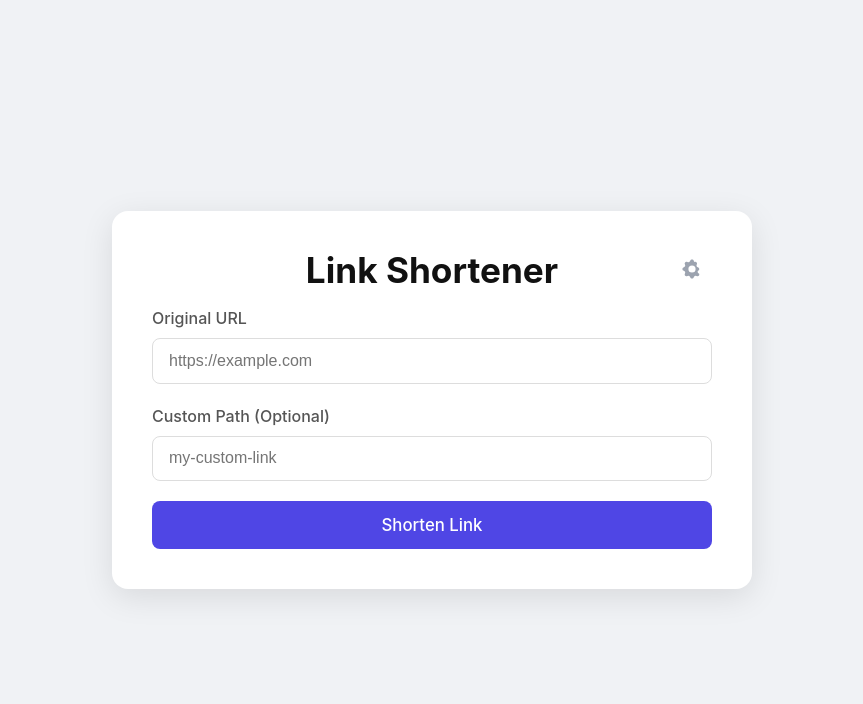
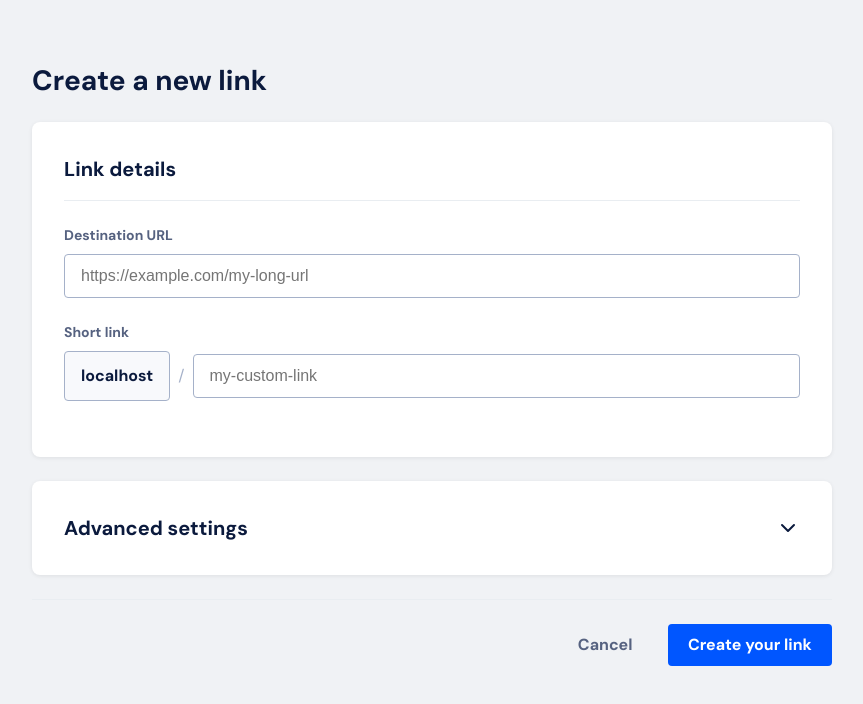
Before and after one commit to bnyhtz/bnyShortener, a React (Vite) app: page / in a window 1280 px wide. Shown: the top 704 px of the page, without its empty margins (208-1071 px from the left). Built offline with nearby package versions, Linux system fonts and the light colour scheme.

Commit message:
Fancier UI

```diff
--- a/index.html
+++ b/index.html
@@ -3,6 +3,9 @@
   <head>
     <meta charset="UTF-8" />
     <link rel="icon" type="image/svg+xml" href="/vite.svg" />
+    <link rel="preconnect" href="https://fonts.googleapis.com">
+    <link rel="preconnect" href="https://fonts.gstatic.com" crossorigin>
+    <link href="https://fonts.googleapis.com/css2?family=DM+Sans:wght@400;700&display=swap" rel="stylesheet">
     <meta name="viewport" content="width=device-width, initial-scale=1.0" />
     <title>link-shortener</title>
   </head>
--- a/src/App.css
+++ b/src/App.css
@@ -1,75 +1,58 @@
 .container {
-  max-width: 560px;
   width: 100%;
-  margin: 2rem;
-  padding: 2.5rem;
-  text-align: center;
-  background-color: #ffffff;
-  border-radius: 16px;
-  box-shadow: 0 8px 32px rgba(0, 0, 0, 0.1);
-  position: relative;
+  max-width: 800px;
+  margin: 0 1rem;
 }
 
 .header {
   display: flex;
-  justify-content: center;
+  justify-content: space-between;
   align-items: center;
-  position: relative;
-  margin-bottom: 1rem;
+  margin-bottom: 1.5rem;
 }
 
-.header h1 {
-  margin: 0;
+.card {
+  background-color: #ffffff;
+  border-radius: 8px;
+  box-shadow: 0 1px 4px rgba(0,0,0,0.08);
+  padding: 2rem;
+  margin-bottom: 1.5rem;
 }
 
-.settings-button {
-  position: absolute;
-  right: 0;
-  top: 50%;
-  transform: translateY(-50%);
-  background: none;
-  border: none;
-  cursor: pointer;
-  padding: 0.5rem;
-  width: auto;
-  color: #9ca3af;
+.card-header {
+  display: flex;
+  justify-content: space-between;
+  align-items: center;
+  padding-bottom: 1rem;
+  margin-bottom: 1.5rem;
+  border-bottom: 1px solid #E9EDF1;
 }
 
-.settings-button:hover {
-  color: #111;
+.card-header.collapsible {
+  cursor: pointer;
+  margin-bottom: 0;
+  padding-bottom: 0;
+  border-bottom: none;
 }
 
-.settings-button svg {
-  width: 24px;
-  height: 24px;
+.card-header .chevron {
+  transition: transform 0.2s;
 }
 
-.settings-panel {
-  padding: 1.5rem;
-  margin-top: 1rem;
-  margin-bottom: 2rem;
-  border: 1px solid #e2e8f0;
-  border-radius: 8px;
-  background-color: #f8fafc;
-  text-align: left;
-}
-
-.settings-panel h2 {
-  margin-top: 0;
-  margin-bottom: 1.5rem;
-  font-size: 1.2rem;
+.card-header .chevron.expanded {
+  transform: rotate(180deg);
 }
 
 .setting-item {
   display: flex;
   justify-content: space-between;
   align-items: center;
-  margin-bottom: 1.5rem;
+  padding: 1.5rem 0;
 }
 
 .setting-item label {
-  font-weight: 500;
-  color: #334155;
+  font-weight: 700;
+  color: #0B1A3D;
 }
 
 /* The switch - https://www.w3schools.com/howto/howto_css_switch.asp */
@@ -111,136 +94,137 @@
 }
 
 input:checked + .slider {
-  background-color: #4f46e5;
+  background-color: #0056FF;
 }
 
 input:focus + .slider {
-  box-shadow: 0 0 1px #4f46e5;
+  box-shadow: 0 0 1px #0056FF;
 }
 
 input:checked + .slider:before {
   transform: translateX(22px);
 }
 
+.card-header h2 {
+  font-size: 1.25rem;
+  font-weight: 700;
+  margin: 0;
+}
+
 .form-group {
-  margin-bottom: 1.25rem;
-  text-align: left;
+  margin-bottom: 1.5rem;
 }
 
 .form-group label {
   display: block;
   margin-bottom: 0.5rem;
-  font-weight: 500;
-  color: #555;
+  font-weight: 700;
+  font-size: 0.875rem;
+  color: #566280;
 }
 
 .form-group input {
   width: 100%;
-  padding: 0.8rem 1rem;
+  padding: 0.75rem 1rem;
   font-size: 1rem;
-  border: 1px solid #ddd;
-  border-radius: 8px;
+  border: 1px solid #A5B1C9;
+  border-radius: 4px;
   box-sizing: border-box;
   transition: border-color 0.2s, box-shadow 0.2s;
 }
 
 .form-group input:focus {
-  border-color: #4f46e5;
-  box-shadow: 0 0 0 3px rgba(79, 70, 229, 0.1);
+  border-color: #0056FF;
+  box-shadow: 0 0 0 3px rgba(0, 86, 255, 0.2);
   outline: none;
 }
 
-button {
-  width: 100%;
-  padding: 0.8rem;
-  font-size: 1.05rem;
-  background-color: #4f46e5;
+.short-link-group {
+  display: flex;
+  align-items: center;
+  gap: 0.5rem;
 }
 
-button:hover {
-  background-color: #4338ca;
+.short-link-group .domain-select {
+  flex-shrink: 0;
+  padding: 0.75rem 1rem;
+  border: 1px solid #A5B1C9;
+  border-radius: 4px;
+  background-color: #F8F9FC;
+  font-weight: 700;
+  color: #0B1A3D;
 }
 
-button:disabled {
-  background-color: #a5b4fc;
+.short-link-group span {
+  color: #A5B1C9;
+}
+
+.footer {
+  display: flex;
+  justify-content: flex-end;
+  align-items: center;
+  gap: 1rem;
+  padding-top: 1.5rem;
+  border-top: 1px solid #E9EDF1;
+}
+
+button.primary {
+  background-color: #0056FF;
+  color: #ffffff;
+}
+
+button.primary:hover {
+  background-color: #0045cc;
+}
+
+button.primary:disabled {
+  background-color: #A5B1C9;
   cursor: not-allowed;
 }
 
+button.secondary {
+  background-color: transparent;
+  color: #566280;
+  border: none;
+}
+
+button.secondary:hover {
+  color: #0B1A3D;
+}
+
 .error {
-  color: #ef4444;
-  background-color: #fee2e2;
-  padding: 0.8rem 1rem;
-  border-radius: 8px;
+  color: #d93025;
+  background-color: #fbe9e7;
+  padding: 1rem;
+  border-radius: 4px;
   margin-top: 1.5rem;
   font-weight: 500;
+  text-align: left;
 }
 
 .result {
   margin-top: 2rem;
   padding: 1.5rem;
   border-radius: 8px;
-  background-color: #f8fafc;
-  border: 1px solid #e2e8f0;
+  background-color: #F8F9FC;
+  border: 1px solid #E9EDF1;
   text-align: left;
 }
 
 .result p {
   margin: 0 0 0.75rem 0;
-  font-weight: 500;
+  font-weight: 700;
+  color: #0B1A3D;
 }
 
 .result a {
   font-size: 1.1rem;
   font-weight: 600;
-  color: #4f46e5;
+  color: #0056FF;
   word-break: break-all;
+  text-decoration: none;
 }
 
-button.secondary {
-  background-color: #e2e8f0;
-  color: #334155;
-  border: 1px solid transparent;
-  margin-top: 0.75rem;
-}
-
-button.secondary:hover {
-  background-color: #cbd5e1;
-}
-
-.edit-prompt {
-  margin-top: 1rem;
-  padding-top: 1rem;
-  border-top: 1px solid #e2e8f0;
-  text-align: center;
-}
-
-.edit-button {
-  background: none;
-  border: none;
-  color: #64748b;
-  font-weight: 500;
-  cursor: pointer;
-  padding: 0.25rem;
-  font-size: 0.9rem;
-  display: inline;
-  width: auto;
-}
-
-.edit-button:hover {
+.result a:hover {
   text-decoration: underline;
 }
-
-.inline-edit-form {
-  margin-top: 1.5rem;
-  padding-top: 1.5rem;
-  border-top: 1px solid #e2e8f0;
-}
-
-.inline-edit-form .form-group {
-  margin-bottom: 1rem;
-}
-
-.inline-edit-form .form-actions {
-  display: flex;
-  gap: 0.5rem;
-}
--- a/src/App.jsx
+++ b/src/App.jsx
@@ -7,8 +7,7 @@ function App() {
   const [loading, setLoading] = useState(false);
   const [error, setError] = useState(null);
   const [result, setResult] = useState(null);
-  const [isEditing, setIsEditing] = useState(false);
-  const [showSettings, setShowSettings] = useState(false);
+  const [showAdvanced, setShowAdvanced] = useState(false);
   const [enableEmbeds, setEnableEmbeds] = useState(true);
 
   const handleSubmit = async (event) => {
@@ -16,7 +15,6 @@ function App() {
     setLoading(true);
     setError(null);
     setResult(null);
-    setIsEditing(false);
 
     try {
       const response = await fetch('/api/links', {
@@ -39,40 +37,41 @@ function App() {
     }
   };
 
+  const handleCancel = () => {
+    setUrl('');
+    setCustomPath('');
+    setError(null);
+    setResult(null);
+  };
+
   return (
     <div className="container">
       <div className="header">
-        <h1>Link Shortener</h1>
-        <button className="settings-button" onClick={() => setShowSettings(!showSettings)}>
-          <svg xmlns="http://www.w3.org/2000/svg" viewBox="0 0 20 20" fill="currentColor">
-            <path fillRule="evenodd" d="M11.49 3.17c-.38-1.56-2.6-1.56-2.98 0a1.532 1.532 0 01-2.286.948c-1.372-.836-2.942.734-2.106 2.106.54.886.061 2.042-.947 2.287-1.561.379-1.561 2.6 0 2.978a1.532 1.532 0 01.947 2.287c-.836 1.372.734 2.942 2.106 2.106a1.532 1.532 0 012.287.947c.379 1.561 2.6 1.561 2.978 0a1.532 1.532 0 012.287-.947c1.372.836 2.942-.734 2.106-2.106a1.532 1.532 0 01-.947-2.287c1.561-.379 1.561-2.6 0-2.978a1.532 1.532 0 01-.947-2.287c.836-1.372-.734-2.942-2.106-2.106A1.532 1.532 0 0111.49 3.17zM10 13a3 3 0 100-6 3 3 0 000 6z" clipRule="evenodd" />
-          </svg>
-        </button>
+        <h1>Create a new link</h1>
       </div>
 
-      {showSettings && (
-        <SettingsPanel
-          enableEmbeds={enableEmbeds}
-          setEnableEmbeds={setEnableEmbeds}
-          onClose={() => setShowSettings(false)}
-        />
-      )}
-
       <form onSubmit={handleSubmit}>
+        <div className="card">
+          <div className="card-header">
+            <h2>Link details</h2>
+          </div>
           <div className="form-group">
-          <label htmlFor="url">Original URL</label>
+            <label htmlFor="url">Destination URL</label>
             <input
               type="url"
               id="url"
               value={url}
               onChange={(e) => setUrl(e.target.value)}
-            placeholder="https://example.com"
+              placeholder="https://example.com/my-long-url"
               required
               disabled={loading}
             />
           </div>
           <div className="form-group">
-          <label htmlFor="customPath">Custom Path (Optional)</label>
+            <label>Short link</label>
+            <div className="short-link-group">
+              <div className="domain-select">{window.location.host}</div>
+              <span>/</span>
               <input
                 type="text"
                 id="customPath"
@@ -82,49 +81,15 @@ function App() {
                 disabled={loading}
               />
             </div>
-        <button type="submit" disabled={loading}>
-          {loading ? 'Shortening...' : 'Shorten Link'}
-        </button>
-      </form>
+          </div>
+        </div>
 
-      {error && <p className="error">Error: {error}</p>}
-
-      {result && !error && (
-        <div className="result">
-          <p>Your shortened link is ready!</p>
-          <a href={result.shortUrl} target="_blank" rel="noopener noreferrer">
-            {result.shortUrl}
-          </a>
-
-          {result.editable && !isEditing && (
-            <div className="edit-prompt">
-              <button onClick={() => setIsEditing(true)} className="edit-button">
-                Made a mistake? Edit
-              </button>
+        <div className="card">
+          <div className="card-header collapsible" onClick={() => setShowAdvanced(!showAdvanced)}>
+            <h2>Advanced settings</h2>
+            <svg className={`chevron ${showAdvanced ? 'expanded' : ''}`} xmlns="http://www.w3.org/2000/svg" width="24" height="24" viewBox="0 0 24 24" fill="none" stroke="currentColor" strokeWidth="2" strokeLinecap="round" strokeLinejoin="round"><polyline points="6 9 12 15 18 9"></polyline></svg>
           </div>
-          )}
-
-          {isEditing && (
-            <InlineEditForm
-              result={result}
-              onUpdateSuccess={(newUrl) => {
-                setResult({ ...result, originalUrl: newUrl, editable: false });
-                setIsEditing(false);
-              }}
-              setError={setError}
-              onCancel={() => setIsEditing(false)}
-            />
-          )}
-        </div>
-      )}
-    </div>
-  );
-}
-
-function SettingsPanel({ enableEmbeds, setEnableEmbeds, onClose }) {
-  return (
-    <div className="settings-panel">
-      <h2>Settings</h2>
+          {showAdvanced && (
             <div className="setting-item">
               <label htmlFor="embed-toggle">Enable link previews (embeds)</label>
               <label className="switch">
@@ -137,62 +102,31 @@ function SettingsPanel({ enableEmbeds, setEnableEmbeds, onClose }) {
                 <span className="slider"></span>
               </label>
             </div>
-      <button onClick={onClose} className="secondary">Close</button>
+          )}
+        </div>
+
+        <div className="footer">
+          <button type="button" onClick={handleCancel} className="secondary" disabled={loading}>
+            Cancel
+          </button>
+          <button type="submit" className="primary" disabled={loading}>
+            {loading ? 'Creating...' : 'Create your link'}
+          </button>
+        </div>
+      </form>
+
+      {error && <p className="error">Error: {error}</p>}
+
+      {result && !error && (
+        <div className="result">
+          <p>Your shortened link is ready!</p>
+          <a href={result.shortUrl} target="_blank" rel="noopener noreferrer">
+            {result.shortUrl}
+          </a>
+        </div>
+      )}
     </div>
   );
 }
 
-function InlineEditForm({ result, onUpdateSuccess, setError, onCancel }) {
-  const [newUrl, setNewUrl] = useState(result.originalUrl);
-  const [loading, setLoading] = useState(false);
-
-  const handleUpdate = async (event) => {
-    event.preventDefault();
-    setLoading(true);
-    setError(null);
-
-    try {
-      const response = await fetch('/api/links', {
-        method: 'PUT',
-        headers: { 'Content-Type': 'application/json' },
-        body: JSON.stringify({ path: result.path, url: newUrl }),
-      });
-
-      const data = await response.json();
-      if (!response.ok) {
-        throw new Error(data.error || 'Failed to update the link.');
-      }
-      onUpdateSuccess(newUrl);
-    } catch (err) {
-      setError(err.message);
-    } finally {
-      setLoading(false);
-    }
-  };
-
-  return (
-    <form onSubmit={handleUpdate} className="inline-edit-form">
-      <div className="form-group">
-        <label htmlFor="newUrl">Edit Original URL</label>
-        <input
-          type="url"
-          id="newUrl"
-          value={newUrl}
-          onChange={(e) => setNewUrl(e.target.value)}
-          required
-          disabled={loading}
-        />
-      </div>
-      <div className="form-actions">
-        <button type="submit" disabled={loading}>
-          {loading ? 'Saving...' : 'Save'}
-        </button>
-        <button type="button" onClick={onCancel} disabled={loading} className="secondary">
-          Cancel
-        </button>
-      </div>
-    </form>
-  );
-}
-
 export default App;
--- a/src/index.css
+++ b/src/index.css
@@ -1,11 +1,9 @@
 :root {
-  font-family: 'Inter', system-ui, Avenir, Helvetica, Arial, sans-serif;
+  font-family: 'DM Sans', sans-serif;
   line-height: 1.5;
   font-weight: 400;
-
-  color: #333;
+  color: #0B1A3D;
   background-color: #f0f2f5;
-
   font-synthesis: none;
   text-rendering: optimizeLegibility;
   -webkit-font-smoothing: antialiased;
@@ -16,9 +14,10 @@ body {
   margin: 0;
   display: flex;
   justify-content: center;
-  align-items: center;
+  padding-top: 4rem;
   min-height: 100vh;
   width: 100%;
+  box-sizing: border-box;
 }
 
 #root {
@@ -28,28 +27,20 @@ body {
 }
 
 h1 {
-  font-size: 2.2em;
-  line-height: 1.1;
-  margin-bottom: 1.5rem;
-  color: #111;
+  font-size: 1.75rem;
+  font-weight: 700;
+  line-height: 1.2;
+  margin: 0;
+  color: #0B1A3D;
 }
 
 button {
-  border-radius: 8px;
+  border-radius: 4px;
   border: 1px solid transparent;
-  padding: 0.7em 1.3em;
-  font-size: 1em;
-  font-weight: 500;
+  padding: 0.6em 1.2em;
+  font-size: 1rem;
+  font-weight: 700;
   font-family: inherit;
-  background-color: #1a1a1a;
-  color: #fff;
   cursor: pointer;
-  transition: background-color 0.25s, border-color 0.25s;
+  transition: background-color 0.2s, border-color 0.2s, color 0.2s;
 }
-button:hover {
-  background-color: #333;
-}
-button:focus,
-button:focus-visible {
-  outline: 4px auto -webkit-focus-ring-color;
-}
```
Lines whose indentation alone changed are shown as unchanged.
